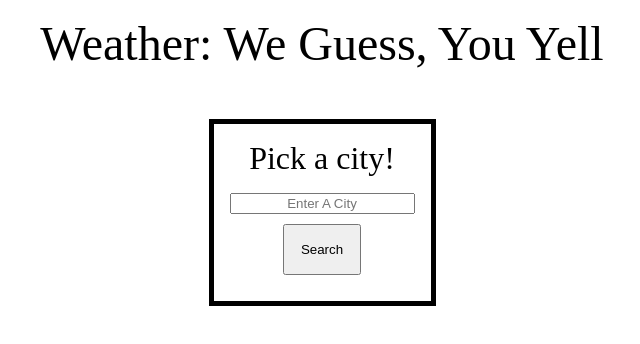
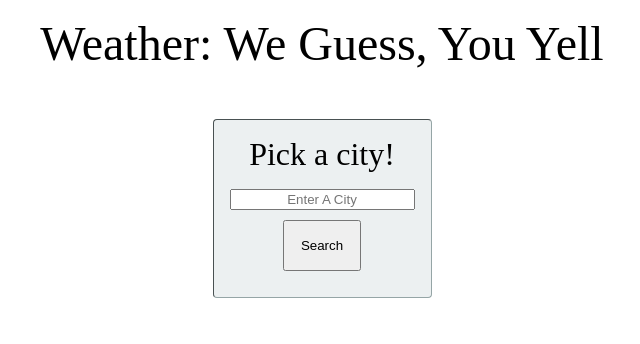
Before and after one commit to Fico27/Weather-App, a plain HTML site: page index.html in a window 1280 px wide. Shown: the whole page, without its empty margins (318-958 px from the left). Drawn offline with Linux system fonts and the light colour scheme.

Commit message:
More styling to the main container.

```diff
--- a/style.css
+++ b/style.css
@@ -21,8 +21,11 @@ body {
   flex-direction: column;
   justify-content: center;
   margin-top: 2rem;
-  border: 5px solid black;
+  /* border: 5px solid black; */
   padding: 1rem;
+  border: 1px inset #95a5a6;
+  border-radius: 4px;
+  background-color: #ecf0f1;
 }
 
 label {
@@ -55,7 +58,7 @@ button {
   align-items: center;
 }
 
-img {
+/* img {
   height: 500px;
   width: 500px;
-}
+} */
```
